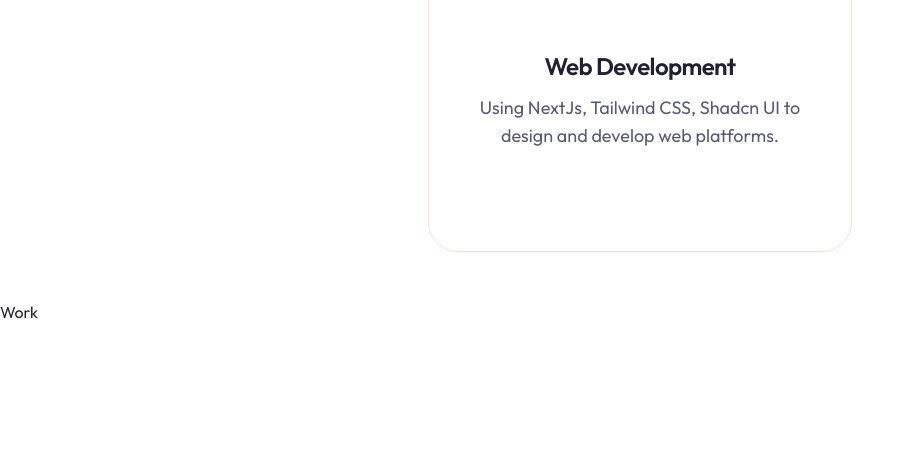
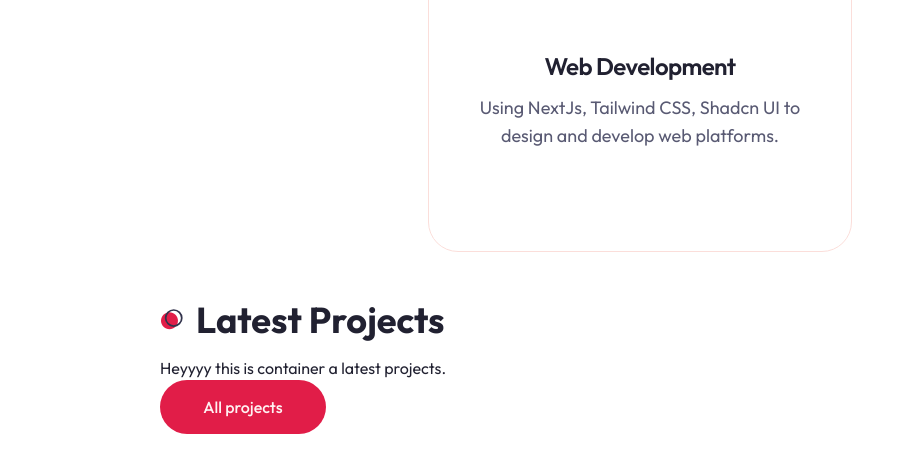
Before and after one commit to joshuabusinge/myportfolio, a Next.js app: page / in a window 1280 px wide. Shown: the part 2434-2906 px from the top of the page, without its empty margins (0-914 px from the left). Built offline with nearby package versions, Linux system fonts and the light colour scheme.

Commit message:
Work Updated

```diff
--- /dev/null
+++ b/components/ProjectCard.jsx
@@ -0,0 +1,7 @@
+import React from "react";
+
+const ProjectCard = () => {
+  return <div>ProjectCard</div>;
+};
+
+export default ProjectCard;
--- a/components/Work.jsx
+++ b/components/Work.jsx
@@ -1,5 +1,60 @@
+"use client";
+import Link from "next/link";
+import { Button } from "./ui/button";
+
+//import swiper styles
+
+import "swiper/css";
+import "swiper/css/pagination";
+
+//import required modules
+import { Pagination } from "swiper/modules";
+
+//components
+import ProjectCard from "@/components/ProjectCard";
+
+const projectData = [
+  {
+    image: "/work/3.png",
+    category: "next js",
+    name: "Nexa Website",
+    description: "This is the project am working in the commenting about",
+    link: "/",
+    github: "/",
+  },
+  {
+    image: "/work/2.png",
+    category: "next js",
+    name: "Serenity Website",
+    description: "This is the project am working in the commenting about",
+    link: "/",
+    github: "/",
+  },
+  {
+    image: "/work/4.png",
+    category: "next js",
+    name: "Nova Website",
+    description: "This is the project am working in the commenting about",
+    link: "/",
+    github: "/",
+  },
+];
+
 const Work = () => {
-  return <div>Work</div>;
+  return (
+    <section>
+      <div className="container mx-auto">
+        {/* {text} */}
+        <div>
+          <h2 className="section-title mb-4">Latest Projects</h2>
+          <p>Heyyyy this is container a latest projects. </p>
+          <Link href="/projects">
+            <Button>All projects</Button>
+          </Link>
+        </div>
+      </div>
+    </section>
+  );
 };
 
 export default Work;
```
